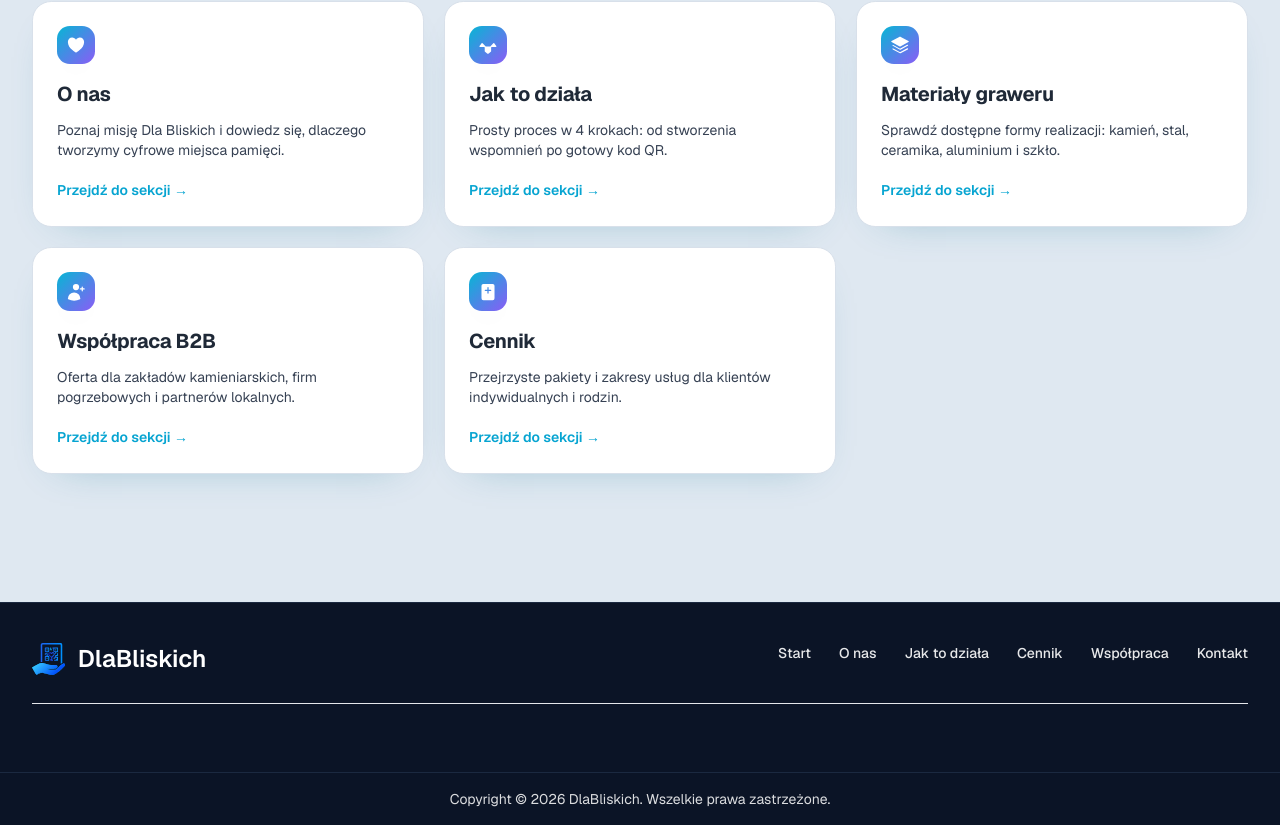
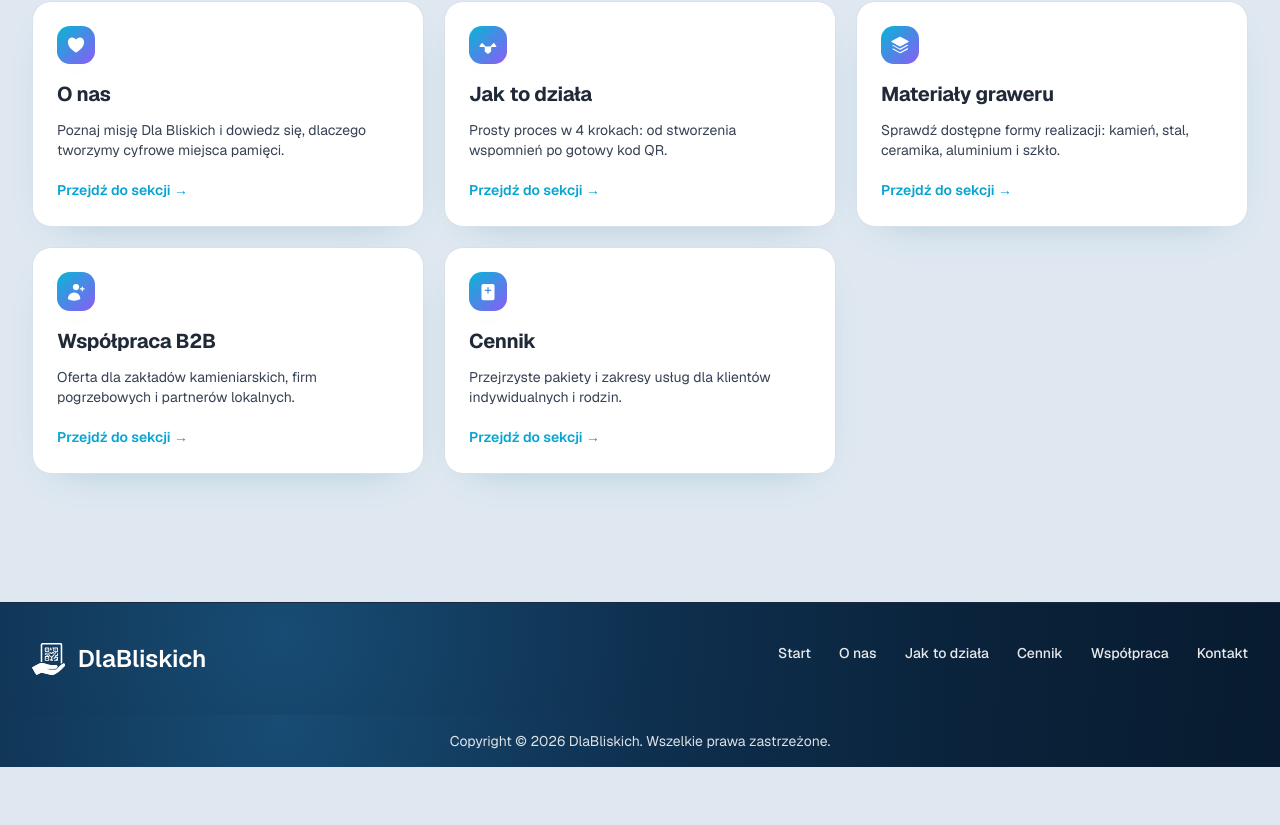
Before and after one commit to Marcinr1984/strona-informacyjna, a Next.js app: page / in a window 1280 px wide. Shown: the part 2287-3112 px from the top of the page. After the commit the page ends 3054 px from the top, so only its background shows below. Built offline with nearby package versions, Linux system fonts and the light colour scheme.

Commit message:
Gradientowa stopka, biale logo i usuniecie linii separatora

```diff
--- a/components/Footer.tsx
+++ b/components/Footer.tsx
@@ -3,13 +3,13 @@ import Image from 'next/image'
 
 export default function Footer() {
   return (
-    <footer className="mt-16 border-t border-[#1b2940] bg-[#0b1426] text-white transition-colors duration-300">
+    <footer className="mt-16 border-t border-[#1b2940] bg-[radial-gradient(circle_at_22%_18%,#184c74_0%,#0e2f4e_38%,#0a223a_70%,#081b2f_100%)] text-white transition-colors duration-300">
       <div className="mx-auto w-full max-w-7xl px-4 py-10 sm:px-6 lg:px-8">
         <div className="flex flex-col gap-8 md:flex-row md:items-start md:justify-between">
           <Link href="/" className="flex items-center space-x-3 rtl:space-x-reverse">
             <Image
               src="/logo-dlabliskich.svg"
-              className="h-8 w-auto"
+              className="h-8 w-auto brightness-0 invert"
               alt="Logo Dla Bliskich"
               width={140}
               height={32}
@@ -37,9 +37,8 @@ export default function Footer() {
             </li>
           </ul>
         </div>
-        <hr className="my-7 border-[#1b2940] transition-colors duration-300" />
       </div>
-      <div className="border-t border-[#1b2940] bg-[#0b1426]">
+      <div className="bg-[radial-gradient(circle_at_22%_18%,#184c74_0%,#0e2f4e_38%,#0a223a_70%,#081b2f_100%)]">
         <div className="mx-auto w-full max-w-7xl px-4 py-4 text-center text-sm text-white/85 sm:px-6 lg:px-8">
           Copyright © 2026 <Link href="/" className="hover:underline">DlaBliskich</Link>. Wszelkie prawa zastrzeżone.
         </div>
```
